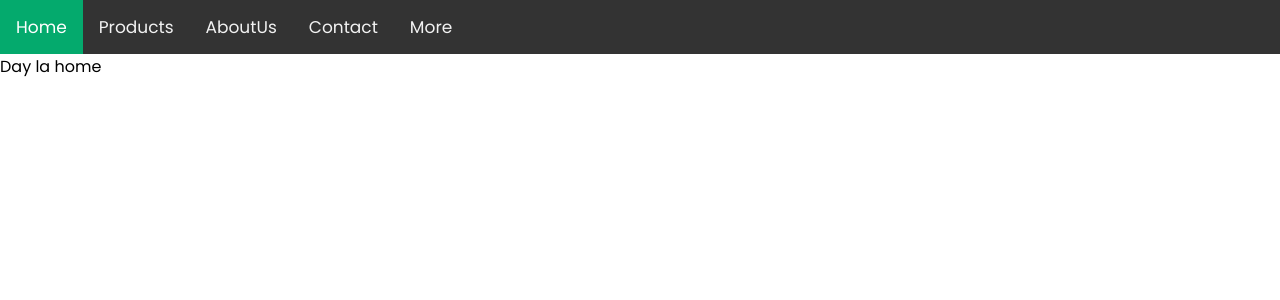
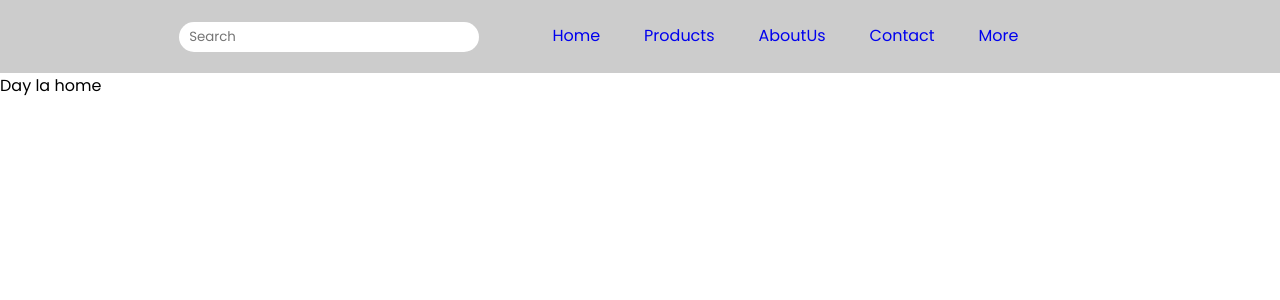
Before and after one commit to T2108A-Luonvuituoi-G1/Origami-eProject, a React (Create React App) app: page / in a window 1280 px wide. Shown: the top 300 px of the page. Built offline with nearby package versions, Linux system fonts and the light colour scheme.

Commit message:
Update Nav.js
update Nav

```diff
--- a/src/OrigamiPage/Nav/Components/Nav.js
+++ b/src/OrigamiPage/Nav/Components/Nav.js
@@ -1,17 +1,31 @@
 import React, { Component } from 'react'
-import {Link} from 'react-router-dom';
-import '../Css/Nav.css'
+import { Link } from 'react-router-dom';
+import '../Assets/Css/Nav.css'
+import Logo from '../Assets/Images/Logo.png'
 
 export default class Nav extends Component {
+    constructor(props) {
+        super(props);
+        this.state = { value: '' };
+
+        this.handleChange = this.handleChange.bind(this);
+    }
+
+    handleChange(event) {
+        this.setState({ value: event.target.value });
+    }
+
     render() {
         return (
             <div>
-                <div className="topnav">
-                    <Link className="active" to="/">Home</Link>
-                    <Link to="/products">Products</Link>
-                    <Link to="/aboutUs">AboutUs</Link>
-                    <Link to="/contact">Contact</Link>
-                    <Link to="/more">More</Link>
+                <div className="top-nav">
+                    {/* <img className='nav-logo' src={Logo} /> */}
+                    <input type="text" className='input-search' placeholder='Search' value={this.state.value} onChange={this.handleChange} />
+                    <Link className='nav-link' to="/">Home</Link>
+                    <Link className='nav-link' to="/products">Products</Link>
+                    <Link className='nav-link' to="/aboutUs">AboutUs</Link>
+                    <Link className='nav-link' to="/contact">Contact</Link>
+                    <Link className='nav-link' to="/more">More</Link>
                 </div>
             </div>
         )
```
